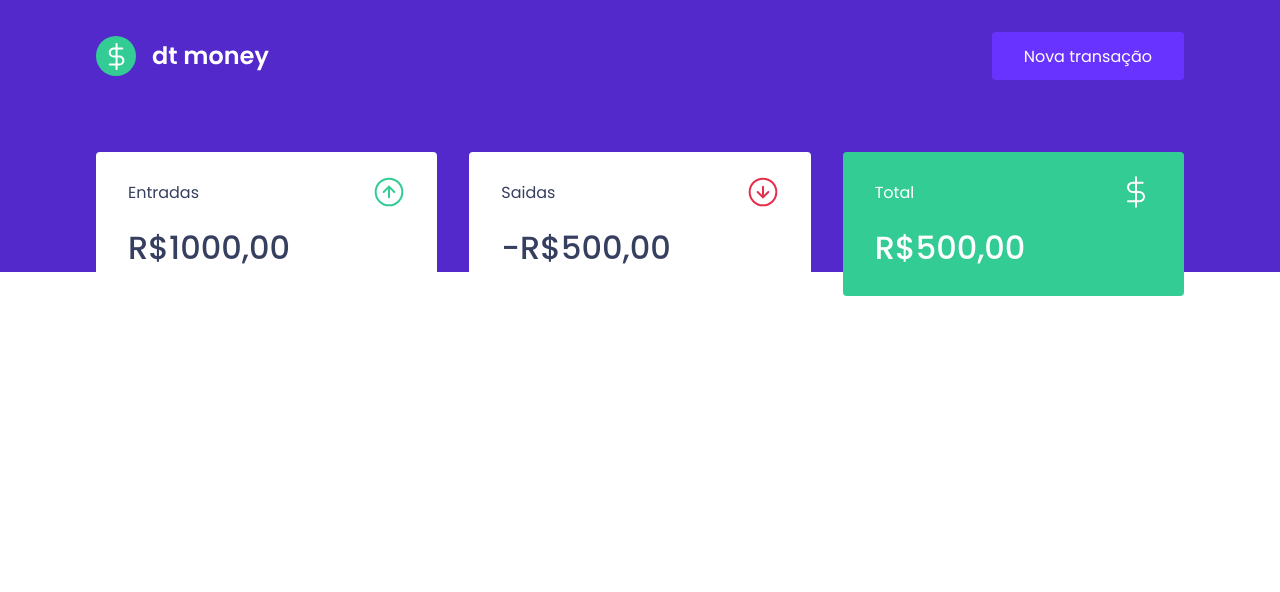
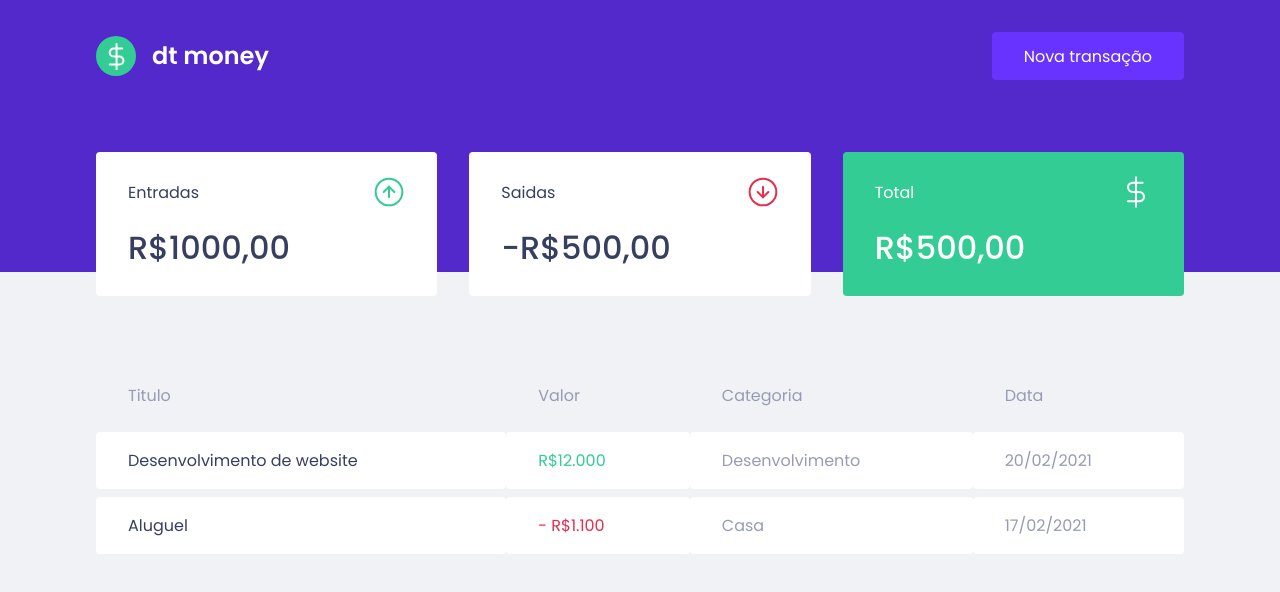
Before and after one commit to ThalesFreitas/Ignite-Rocketseat-Trilha-ReactJS-Chapter-II, a React (Create React App) app: page / in a window 1280 px wide. Shown: the top 592 px of the page. Built offline with nearby package versions, Linux system fonts and the light colour scheme.

Commit message:
Componente TransactionsTable

```diff
--- a/src/components/Dashboard/index.tsx
+++ b/src/components/Dashboard/index.tsx
@@ -1,10 +1,12 @@
 import { Summary } from '../Summary'
+import { TransactionsTable } from '../TransactionsTable'
 import {Container} from './styles'
 
 export function Dashboard() {
     return (
         <Container>
             <Summary/>
+            <TransactionsTable/>
         </Container>
     );
 }
--- a/src/components/Dashboard/styles.ts
+++ b/src/components/Dashboard/styles.ts
@@ -4,4 +4,5 @@
     max-width: 1120px;
     margin: 0 auto;
     padding: 2.5rem 1rem;
+
 `;
--- a/src/components/Summary/styles.ts
+++ b/src/components/Summary/styles.ts
@@ -32,6 +32,7 @@
             line-height:3rem;
         }
 
+        // dentro da minha div procure a classe abaixo
         &.highlight-background{
             background: var(--green);
             color: #FFF;
--- /dev/null
+++ b/src/components/TransactionsTable/index.tsx
@@ -0,0 +1,35 @@
+import { Container } from "./styles";
+
+export function TransactionsTable(){
+    return (
+        <Container>
+            <table>
+                <thead>
+                    <tr>
+                        <th>Titulo</th>
+                        <th>Valor</th>
+                        <th>Categoria</th>
+                        <th>Data</th>
+                    </tr>
+                </thead>
+
+                <tbody>
+                    <tr>
+                        <td>Desenvolvimento de website</td>
+                        <td className="deposit">R$12.000</td>
+                        <td>Desenvolvimento</td>
+                        <td>20/02/2021</td>
+                    </tr>
+
+                    <tr>
+                        <td>Aluguel</td>
+                        <td className="withdraw">- R$1.100</td>
+                        <td>Casa</td>
+                        <td>17/02/2021</td>
+                    </tr>
+
+                </tbody>
+            </table>
+        </Container>
+    );
+}
--- /dev/null
+++ b/src/components/TransactionsTable/styles.ts
@@ -0,0 +1,44 @@
+import styled from 'styled-components';
+
+export const Container = styled.div`
+    margin-top: 4rem;
+
+    table {
+        width: 100%;
+
+        // border-spacing => espaçamento entre os items
+        border-spacing: 0 0.5rem;
+
+        //cabeçalho da tabela
+        th{
+            color: var(--text-body);
+            font-weight: 400;
+            padding: 1rem 2rem;
+            text-align: left;
+            line-height: 1.5rem;
+        }
+
+        //corpo da tabela
+        td {
+            padding: 1rem 2rem;
+            border: 0;
+            background: var(--shape);
+            color: var(--text-body);
+            border-radius: 0.25rem;
+
+            &:first-child {
+                color: var(--text-title);
+            }
+
+            &.deposit {
+                color: var(--green);
+            }
+
+            &.withdraw {
+                color: var(--red);
+            }
+        }
+
+    }
+
+`;
--- a/src/styles/global.ts
+++ b/src/styles/global.ts
@@ -9,6 +9,7 @@
     --blue-light: #6933FF;
     --text-title: #363F5F;
     --text-body: #969CB3;
+    --background: #F0F2F5;
     --shape: #FFFFFF;
 }
 
@@ -29,7 +30,7 @@
 }
 // REM = 1rem = 16px
 body {
-    background: var(---background);
+    background: var(--background);
     -webkit-font-smoothing: antialiased;
 }
 
```
